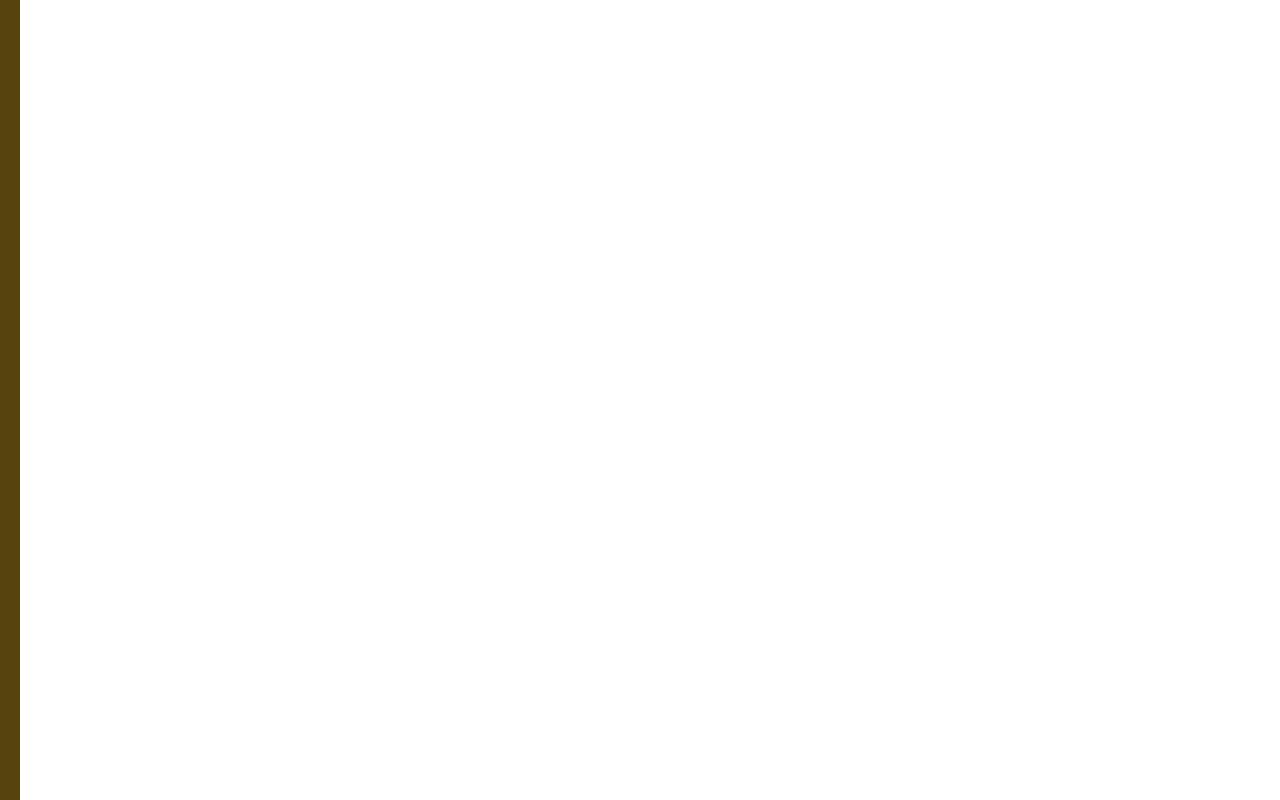
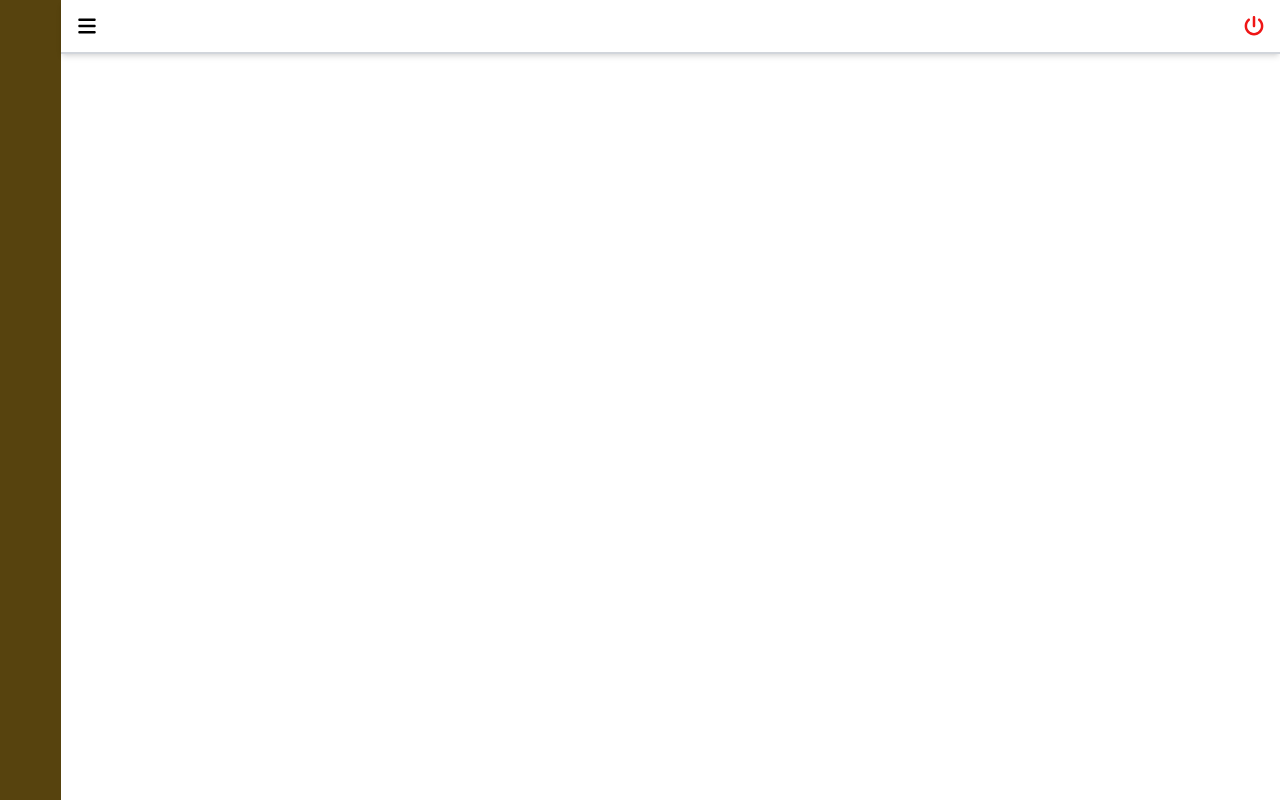
Before and after one commit to javadroid/Assignment, a React (Create React App) app: page /uploadedProject in a window 1280 px wide. Built offline with nearby package versions, Linux system fonts and the light colour scheme.

Commit message:
navigation

```diff
--- /dev/null
+++ b/src/components/Reusable-Code/Navigation.tsx
@@ -0,0 +1,12 @@
+import { FaBars, FaPowerOff } from "react-icons/fa6";
+
+function Navigation() {
+  return (
+    <nav className="p-[1rem] w-full flex flex-row justify-between border-b-2 border-b-gray-300 shadow-md">
+      <FaBars size={20} />
+      <FaPowerOff size={20} style={{ color: "#ef1616" }} />
+    </nav>
+  );
+}
+
+export default Navigation;
--- a/src/components/SignUp.tsx
+++ b/src/components/SignUp.tsx
@@ -117,10 +117,12 @@ const SignUp: React.FC = () => {
             </Link>
           </p>
           <div className="mt-3 flex justify-center">
-            <button className="group lg:mt-2 w-[50rem] h-[3rem] flex flex-row justify-center items-center px-16 py-2 rounded-xl bg-[#a1812e]">
-              <span className="text-base text-white">Sign Up</span>
-              <GoArrowRight className="ml-2 text-xl text-white opacity-70 group-hover:translate-x-1 transition" />
-            </button>
+            <Link to={"/uploadedProject"}>
+              <button className="group lg:mt-2 w-[50rem] h-[3rem] flex flex-row justify-center items-center px-16 py-2 rounded-xl bg-[#a1812e]">
+                <span className="text-base text-white">Sign Up</span>
+                <GoArrowRight className="ml-2 text-xl text-white opacity-70 group-hover:translate-x-1 transition" />
+              </button>
+            </Link>
           </div>
         </div>
       </form>
--- a/src/components/Student-Dashboard/UploadedProject.tsx
+++ b/src/components/Student-Dashboard/UploadedProject.tsx
@@ -1,9 +1,13 @@
 import React from "react";
+import Navigation from "../Reusable-Code/Navigation";
 
 function UploadedProject() {
   return (
-    <div>
-      <div className="h-screen w-5 bg-[#57430e]"></div>
+    <div className="h-screen flex flex-row">
+      <div className="h-screen bg-[#57430e] w-[4rem]"></div>
+      <div className="w-full">
+        <Navigation />
+      </div>
     </div>
   );
 }
```
